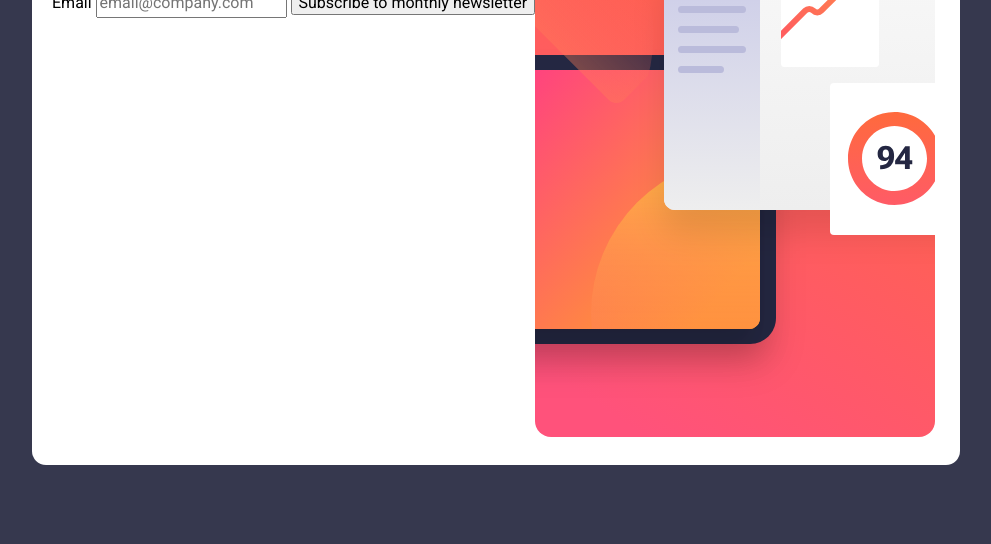
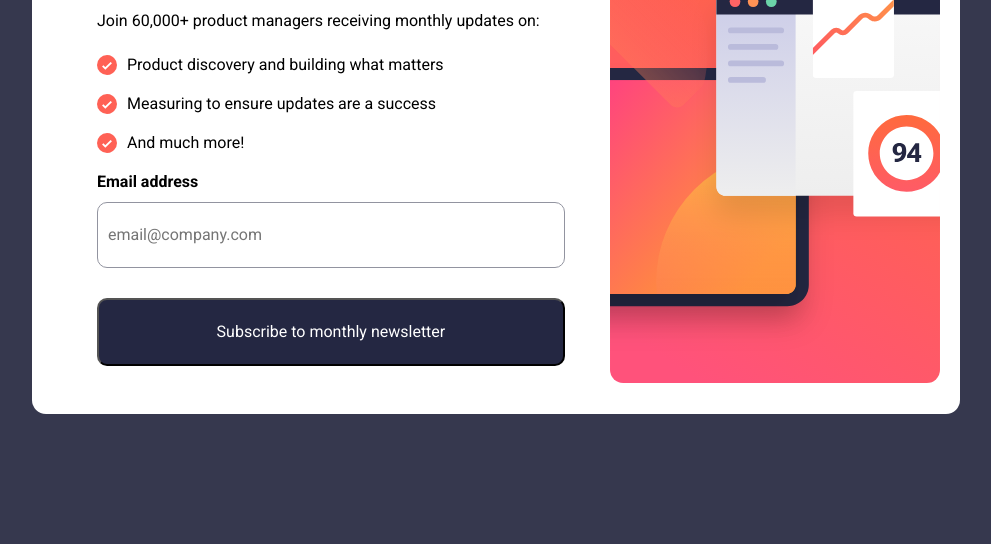
Before and after one commit to lawlawson/newsletter-sign-up, a plain HTML site: page index.html in a window 1280 px wide. Shown: the part 256-800 px from the top of the page, without its empty margins (144-1135 px from the left). Drawn offline with Linux system fonts and the light colour scheme.

Commit message:
finished desktop not active

```diff
--- a/index.html
+++ b/index.html
@@ -27,9 +27,13 @@
               <li>And much more!</li>
             </ul>
             <form action="">
-              <label for="email">Email</label>
+              <label class="label-email" for="email"
+                ><strong>Email address</strong></label
+              >
               <input type="text" placeholder="email@company.com" name="email" />
-              <input type="submit" value="Subscribe to monthly newsletter" />
+              <button class="subscribe-button">
+                Subscribe to monthly newsletter
+              </button>
             </form>
           </div>
           <div class="stay-updated-image">
@@ -46,7 +50,7 @@
             A confirmation email has been sent to ash@loremcompany.com. Please
             open it and click the button inside to confirm your subscription.
           </p>
-          <button>Dismiss message</button>
+          <button class="dismiss-button">Dismiss message</button>
         </div>
       </div>
     </main>
--- a/style.css
+++ b/style.css
@@ -15,6 +15,7 @@ body {
   align-items: center;
   font-family: 'Roboto', sans-serif;
   background-color: var(--clr-charcoal-grey);
+  font-size: 16px;
 }
 
 .columns {
@@ -23,15 +24,54 @@ body {
 
 .container {
   width: 928px;
-  height: 641px;
+  height: 540px;
   background-color: var(--clr-white);
   border-radius: 14px;
   padding: 20px 20px;
   margin: auto 0;
 }
 
+h1 {
+  color: var(--clr-dark-slate-grey);
+  margin: 20px 0;
+}
+
 .stay-updated {
-  /* margin: auto 0; */
+  padding: 27px 45px;
+}
+
+.stay-updated p {
+  margin: 20px 0;
+}
+
+.stay-updated ul {
+  margin: 15px 0;
+  list-style: none;
+  padding: 0;
+}
+
+.stay-updated ul li {
+  padding-left: 30px;
+  background: url(/assets/images/icon-list.svg) no-repeat left center;
+  background-size: 20px;
+  margin-bottom: 15px;
+}
+
+form input {
+  width: 100%;
+  padding: 20px 10px;
+  border-radius: 10px;
+  margin-top: 8px;
+  border: 1px solid var(--clr-grey);
+}
+
+.subscribe-button {
+  margin-top: 30px;
+  padding: 20px 10px;
+  border-radius: 10px;
+  width: 100%;
+  background-color: var(--clr-dark-slate-grey);
+  color: var(--clr-white);
 }
 
 .thanks-subscribing {
```
